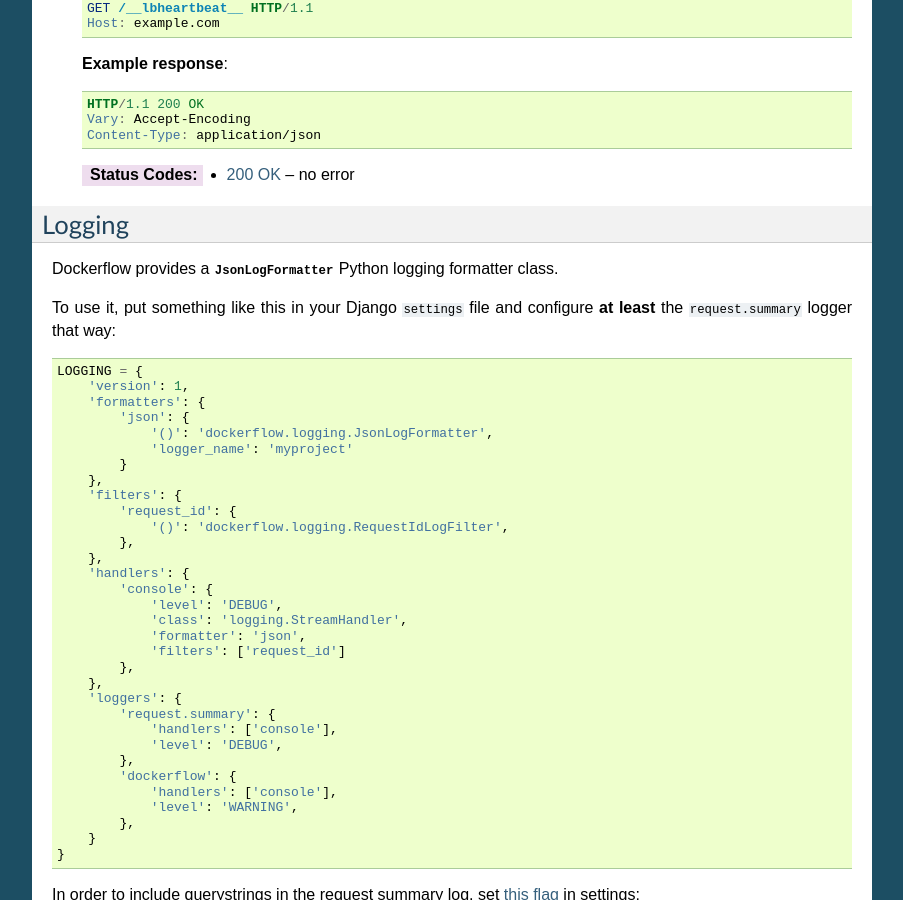
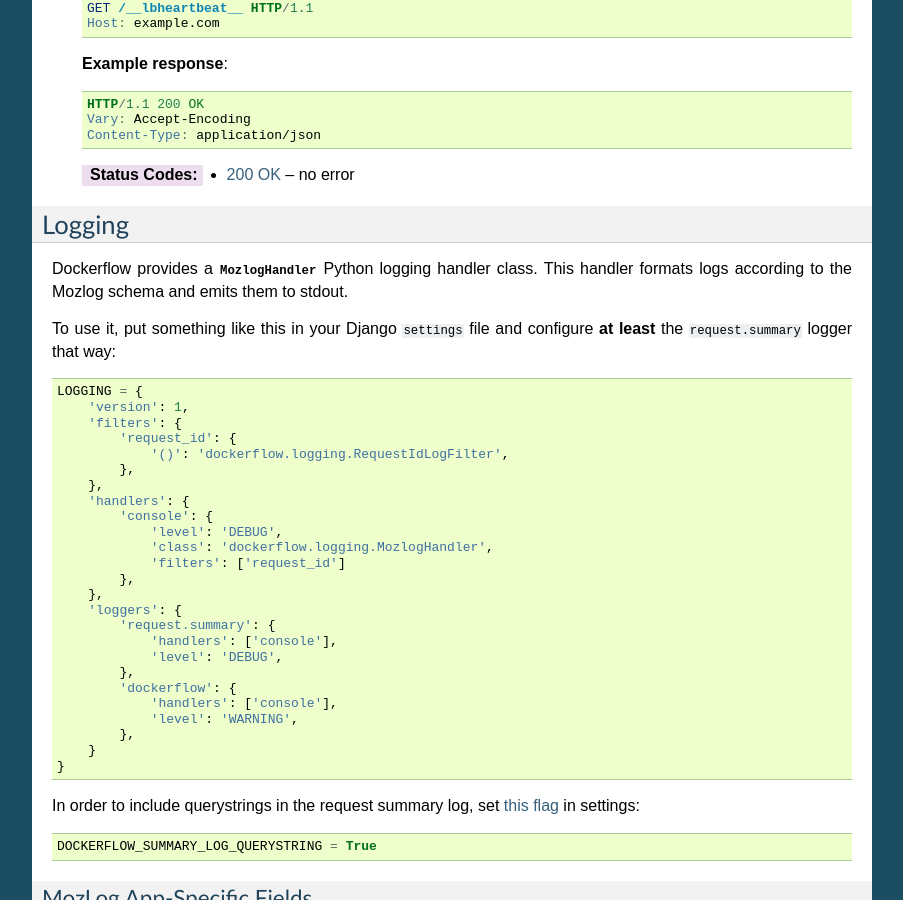
Before and after one commit to mozilla-services/python-dockerflow, a Sphinx documentation site: the page built from docs/django.rst, in a window 1280 px wide and 900 px high, scrolled down 5556 px. Shown: the whole window, without its empty margins (198-1101 px from the left). Built offline with Sphinx 7.4.7, drawn with Linux system fonts in a browser that asks for light colours; some of the changed text lies outside the part shown.

Commit message:
Add MozlogHandler that integrates renamed formatter (#112)
* Add MozlogHandler that integrates renamed formatter

* Remove unused fixture from test

* Slightly refactor logging test setup

- Pass handler and formatter as fixtures to tests
- Reset logging after each test

* Add tests to assert how `logger_name` is attached to records

* Ruff fixes

* Use formatter in `assert_records` assertions

* Set caplog to INFO in fastapi rid test

* Make assertions about LogRecord and formatted output

```diff
--- a/docs/django.rst
+++ b/docs/django.rst
@@ -61,8 +61,8 @@
     ]
 
 #. :ref:`Configure logging <django-logging>` to use the
-   :class:`~dockerflow.logging.JsonLogFormatter`
-   logging formatter for the ``request.summary`` logger (you may have to
+   :class:`~dockerflow.logging.MozlogHandler`
+   logging handler for the ``request.summary`` logger (you may have to
    extend your existing logging configuration!).
 
 .. _`Kubernetes liveness checks`: https://kubernetes.io/docs/tasks/configure-pod-container/configure-liveness-readiness-startup-probes/
@@ -405,20 +405,15 @@
 Logging
 -------
 
-Dockerflow provides a :class:`~dockerflow.logging.JsonLogFormatter` Python
-logging formatter class.
+Dockerflow provides a :class:`~dockerflow.logging.MozlogHandler` Python
+logging handler class. This handler formats logs according to the Mozlog schema
+and emits them to stdout.
 
 To use it, put something like this in your Django ``settings`` file and
 configure **at least** the ``request.summary`` logger that way::
 
     LOGGING = {
         'version': 1,
-        'formatters': {
-            'json': {
-                '()': 'dockerflow.logging.JsonLogFormatter',
-                'logger_name': 'myproject'
-            }
-        },
         'filters': {
             'request_id': {
                 '()': 'dockerflow.logging.RequestIdLogFilter',
@@ -427,8 +422,7 @@
         'handlers': {
             'console': {
                 'level': 'DEBUG',
-                'class': 'logging.StreamHandler',
-                'formatter': 'json',
+                'class': 'dockerflow.logging.MozlogHandler',
                 'filters': ['request_id']
             },
         },
```
Also changed, not shown: docs/fastapi.rst (+4 -11 lines), docs/flask.rst (+4 -11 lines), docs/logging.rst (+4 -11 lines), docs/sanic.rst (+5 -12 lines), 5 other files.
